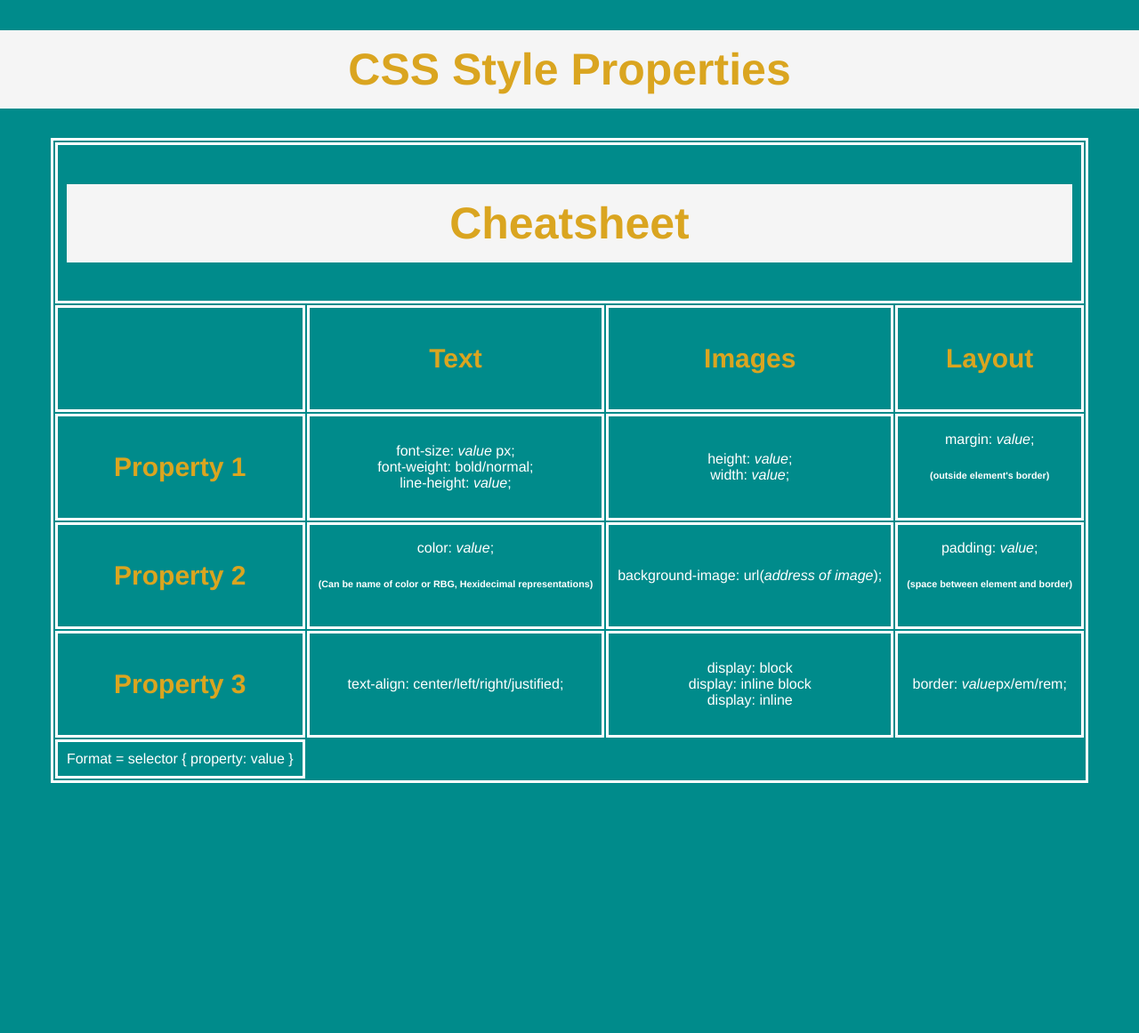
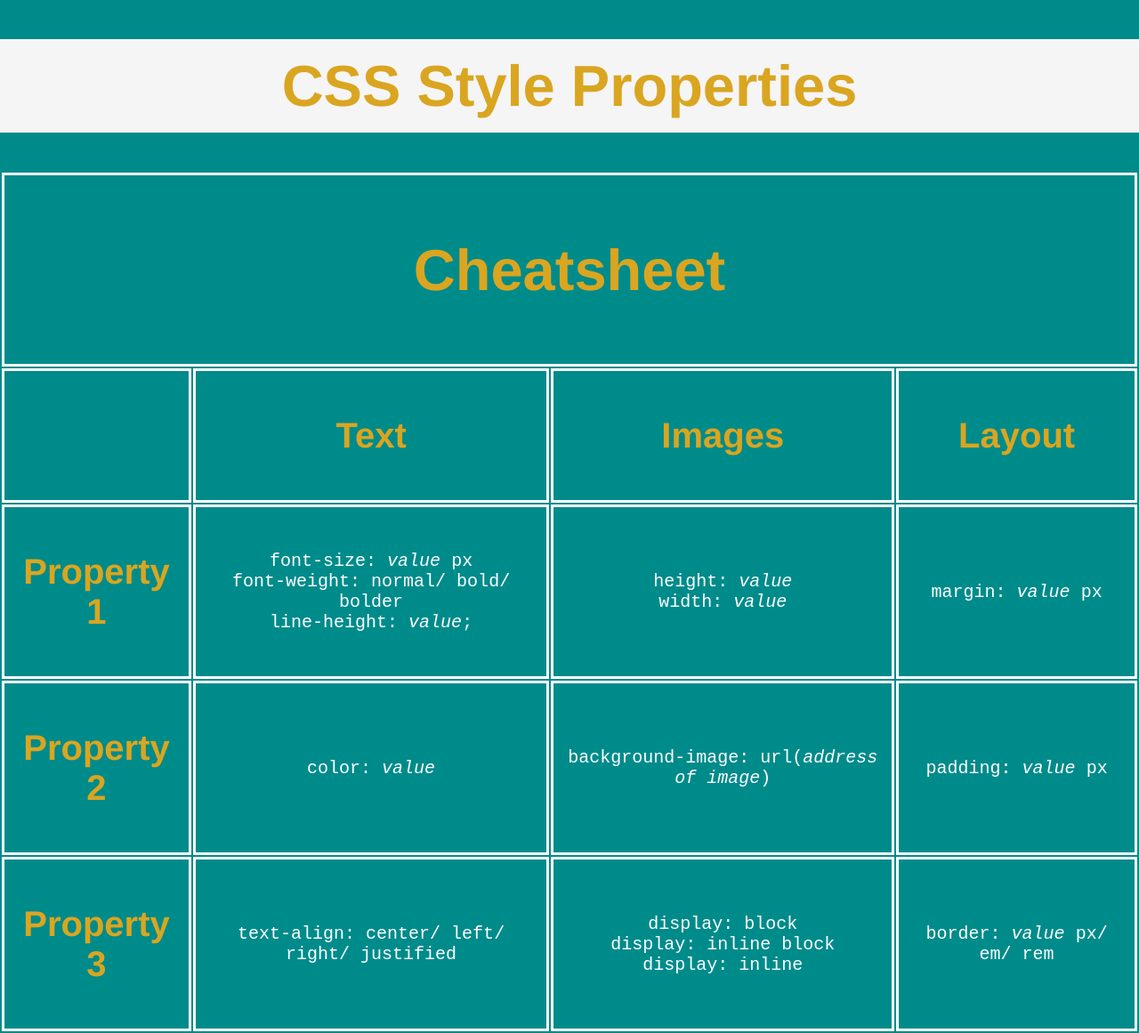
Before and after one commit to blackwidow28/Cheatsheet-project, a plain HTML site: page index.html in a window 1280 px wide. Shown: the whole page at 89% size. Before the commit the page ends 880 px from the top, so only its background shows below. Drawn offline with Linux system fonts and the light colour scheme.

Commit message:
Finished article

```diff
--- a/index.html
+++ b/index.html
@@ -13,7 +13,7 @@
                 <thead>
                     <tr>
                         <th colspan="4">
-                            <h1>Cheatsheet</h1>
+                            <h1 class="table-title">Cheatsheet</h1>
                         </th>
                     </tr>
                     <tr>
@@ -26,45 +26,38 @@
                 <tbody>
                     <tr>
                         <th scope="row"><h3>Property 1</h3></th>
-                        <td>font-size: <em>value</em> px;<br>
-                            font-weight: bold/normal;<br>
+                        <td>font-size: <em>value</em> px<br>
+                            font-weight: normal/ bold/ bolder<br>
                             line-height: <em>value</em>;
                         </td>
-                        <td> height: <em>value</em>;<br>
-                             width: <em>value</em>;
+                        <td> height: <em>value</em><br>
+                             width: <em>value</em>
                         </td>
-                        <td>margin: <em>value</em>;<br>
-                            <h6>(outside element's border)</h6>
+                        <td>margin: <em>value</em> px<br>
+
                         </td>
                     </tr>
                     <tr>
                         <th scope="row"><h3>Property 2</h3></th>
-                        <td>color: <em>value</em>;<br>
-                            <h6>(Can be name of color or RBG, Hexidecimal representations)</h6>
+                        <td>color: <em>value</em><br>
+
                         </td>
-                        <td>background-image: url(<em>address of image</em>);</td>
+                        <td>background-image: url(<em>address of image</em>)</td>
 
-                        <td>padding: <em>value</em>;<br>
-                            <h6>(space between element and border)</h6>
+                        <td>padding: <em>value</em> px<br>
+
                         </td>
                     </tr>
                     <tr>
                         <th scope="row"><h3>Property 3</h3></th>
-                        <td>text-align: center/left/right/justified;</td>
+                        <td>text-align: center/ left/ right/ justified</td>
                         <td>display: block<br>
                             display: inline block<br>
                             display: inline
                         </td>
-                        <td>border: <em>value</em>px/em/rem;</td>
+                        <td>border: <em>value</em> px/ em/ rem</td>
                     </tr>
                 </tbody>
-                <tfoot>
-                    <tr>
-                    <td>Format = selector {
-                        property: value
-                    }</td>
-                </tr>
-                </tfoot>
             </table>
         </main>
     </body>
--- a/style.css
+++ b/style.css
@@ -9,26 +9,26 @@ body {
 h1 {
     background-color: whitesmoke;
     color: goldenrod;
-    font-size: 50px;
+    font-size: 65px;
     padding: 15px;
     font-weight: bold;
 }
 
 h2 {
-    font-size: 40px;
+    font-size: 50px;
     font-weight: bold;
     color: goldenrod;
 }
 
 h3 {
-    font-size: 30px;
+    font-size: 40px;
     font-weight: bold;
     color: goldenrod;
 }
 
 table {
     margin: 0 auto;
-    border: medium solid white;
+   /* border: medium solid white; */
 
 }
 
@@ -37,6 +37,18 @@ td, th {
     padding: 10px;
 }
 
-thead {
+td {
+    font-size: 20px;
+    font-family: Monospace;
 
 }
+
+.table-title {
+    background-color: darkcyan;
+}
+
+.format {
+    color: goldenrod;
+    font-size: 35px;
+    text-align: center;
+}
```
